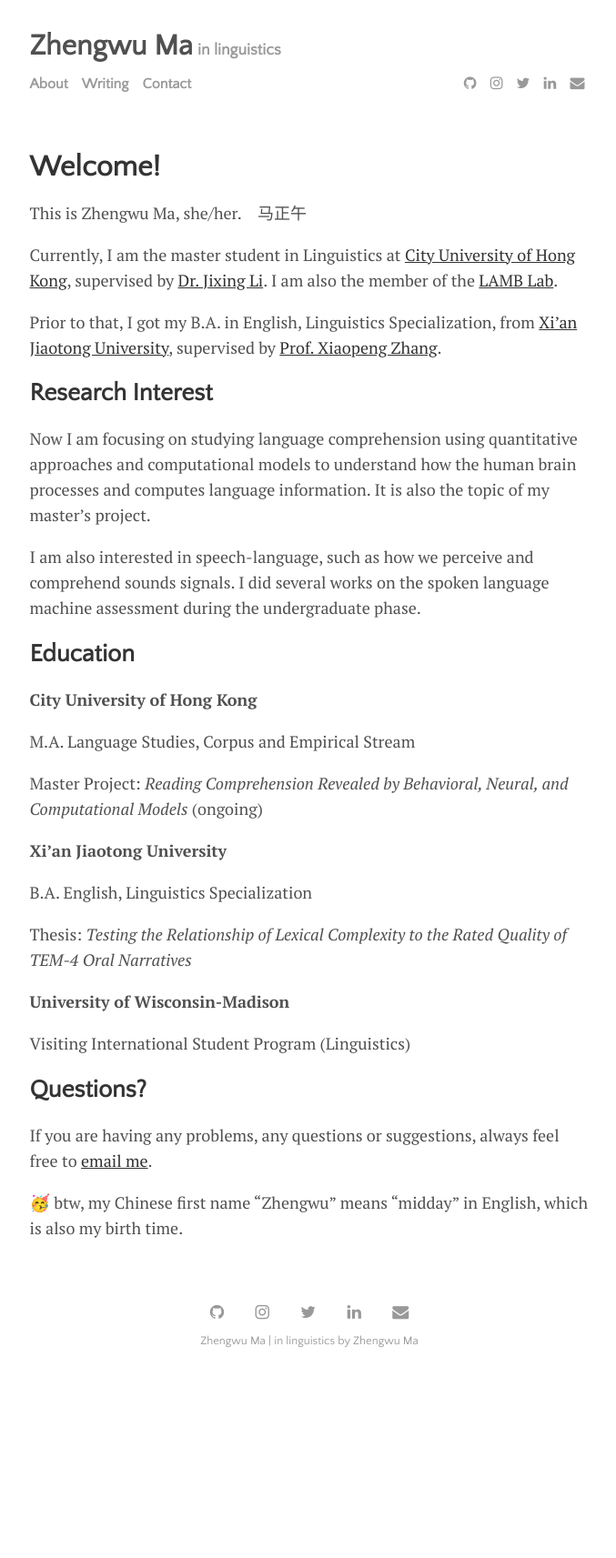
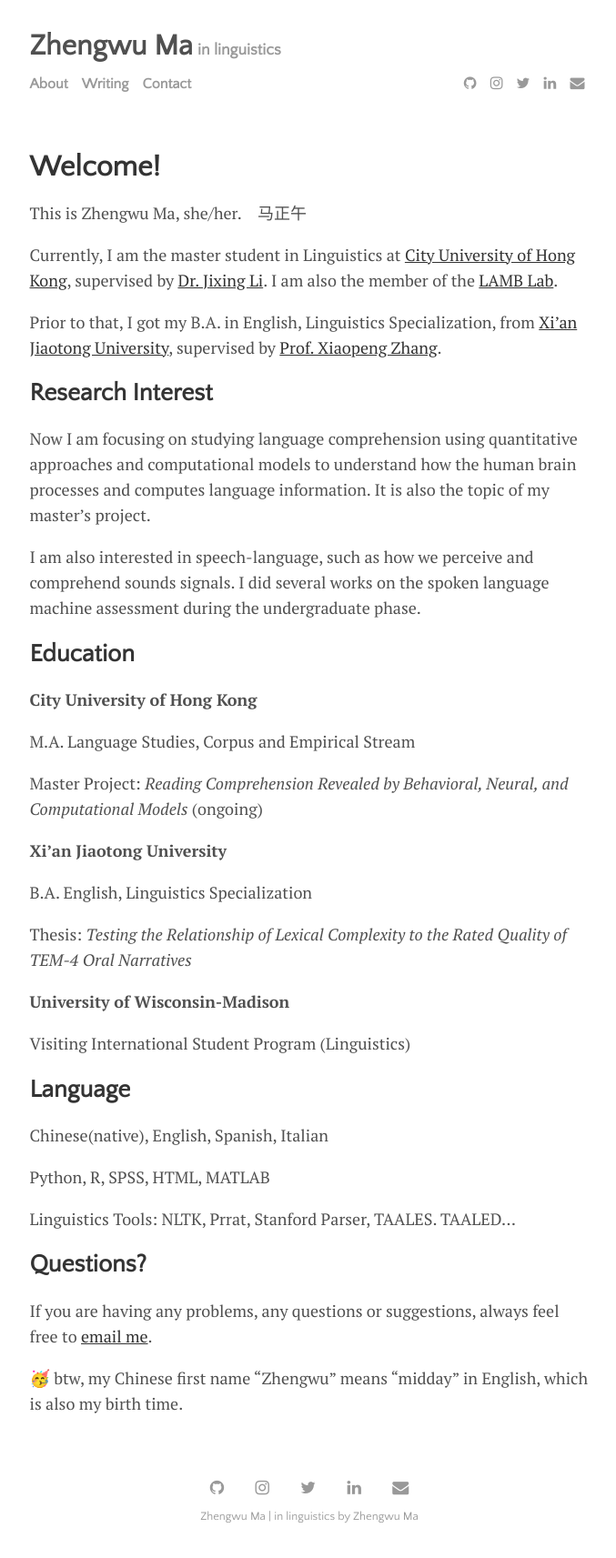
Before and after one commit to zhengwuma/zhengwuma.github.io, a Jekyll site: the page built from menu/about.md, in a window 1280 px wide. Shown: the whole page at 91% size, without its empty margins (300-977 px from the left). Built offline with Jekyll 4.4.1, drawn with Linux system fonts in a browser that asks for light colours; before the commit the page ends 1520 px from its top, so only the background shows below that.

Commit message:
Update about.md

```diff
--- a/menu/about.md
+++ b/menu/about.md
@@ -36,7 +36,13 @@ Thesis: <i> Testing the Relationship of Lexical Complexity to the Rated Quality
 
 Visiting International Student Program (Linguistics)
 
+## Language
 
+Chinese(native), English, Spanish, Italian
+
+Python, R, SPSS, HTML, MATLAB
+
+Linguistics Tools: NLTK, Prrat, Stanford Parser, TAALES. TAALED...
 ## Questions?
 
 If you are having any problems, any questions or suggestions, always feel free to [email me](mailto:zhengwuma2-c@my.cityu.edu.hk).
```
